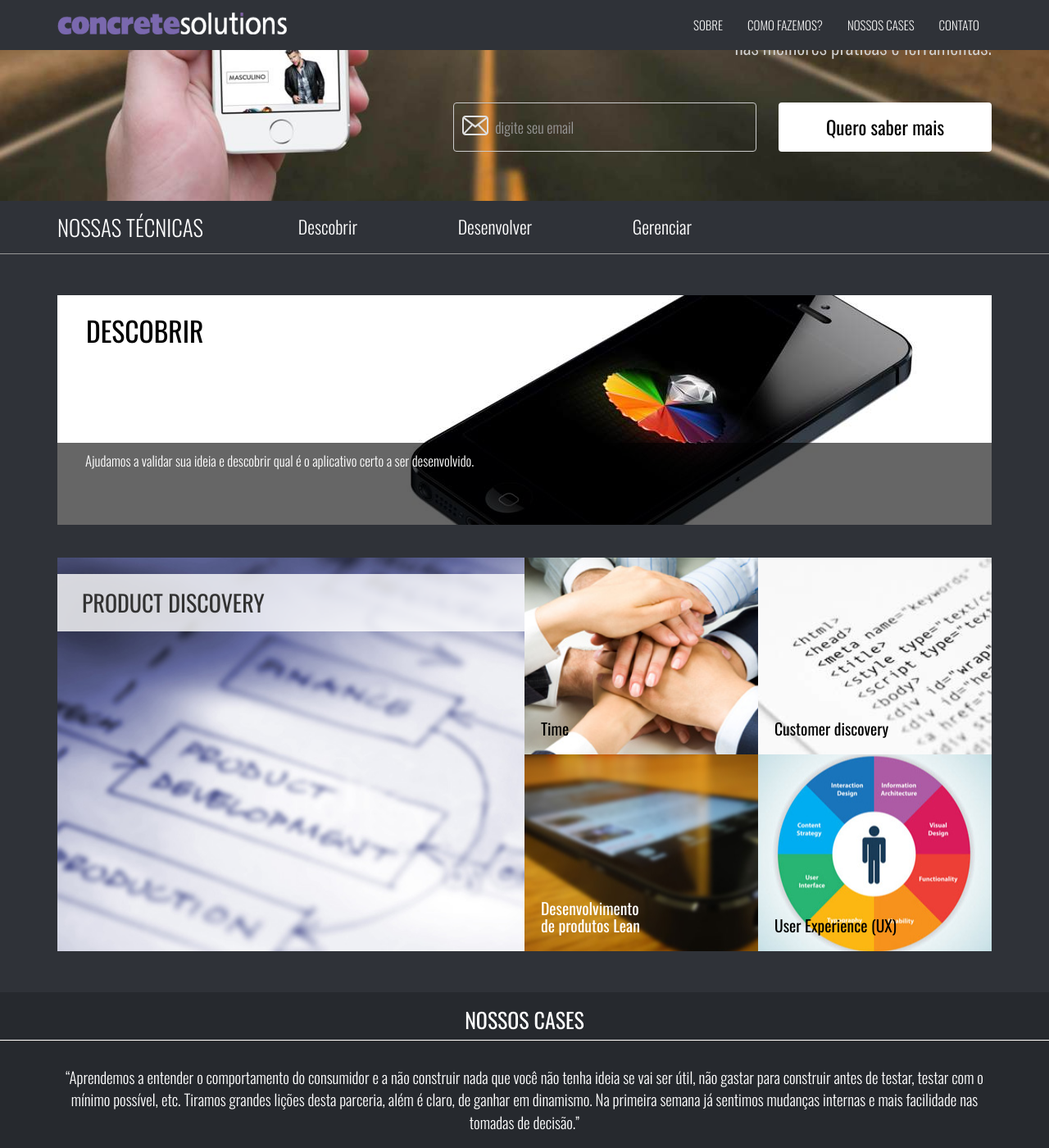
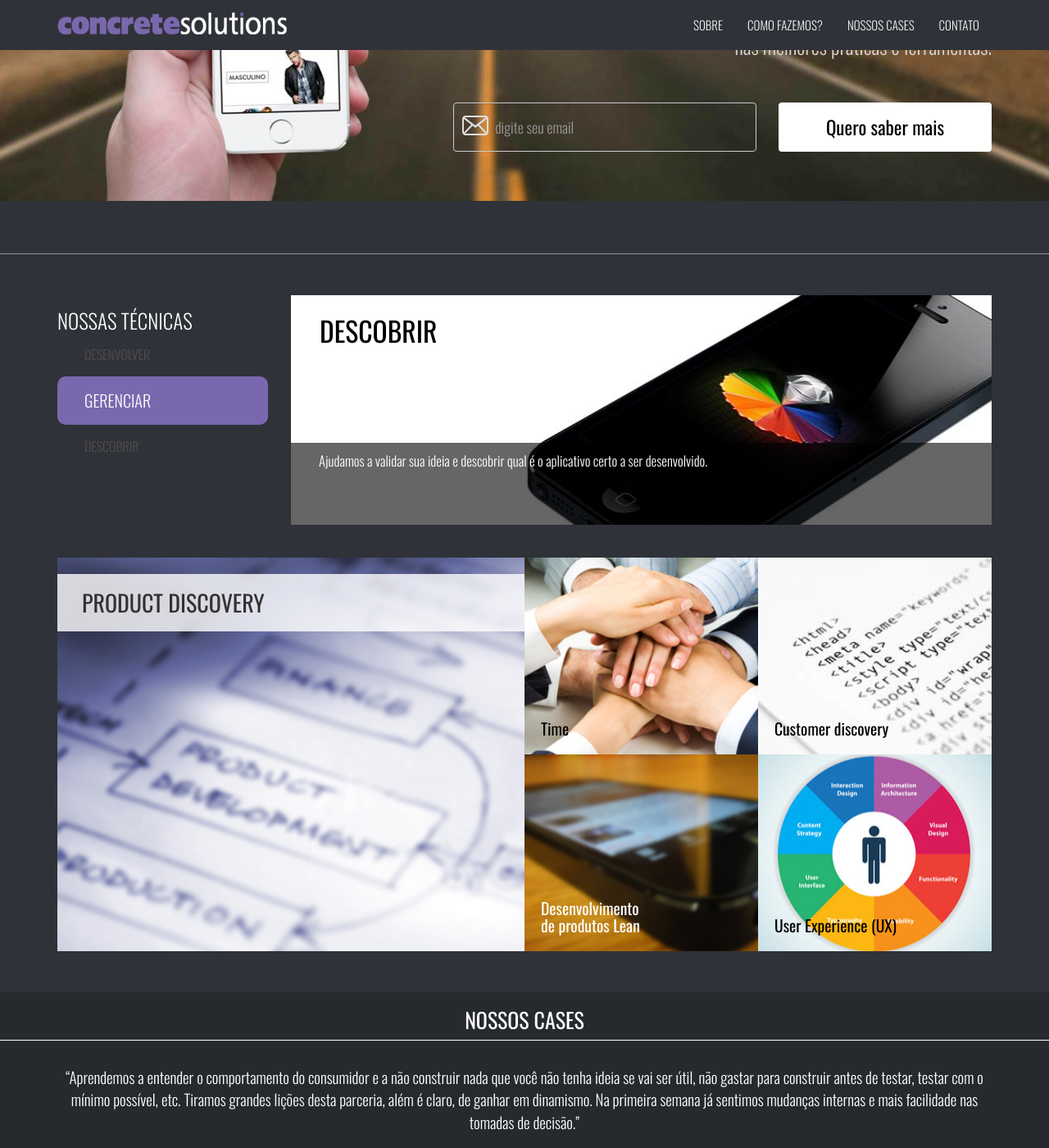
Before and after one commit to cs-lyra/concretesolutions.github.io, a Jekyll site: the page built from mobile/index.html, in a window 1280 px wide and 1400 px high, scrolled down 270 px. Shown: the whole window at 82% size. Built offline with Jekyll 4.4.1, drawn with Linux system fonts in a browser that asks for light colours; Markdown is read by kramdown in place of the engine named in the settings.

Commit message:
otimizando JavaScript e menu

```diff
--- a/css/style-mobile.css
+++ b/css/style-mobile.css
@@ -49,7 +49,7 @@ body {
 .title{text-transform: uppercase;}
 .no-margin{margin-top: 0 !important;}
 #conteudo{margin-bottom:50px; }
-.text-title{font-size: 27px; text-transform: uppercase; float: left; padding:13px 50px 13px 0;}
+.text-title{font-size: 25px; text-transform: uppercase; float: left; padding:13px 50px 13px 0;}
 /* ---------- Header ----------------*/
 .navbar-inverse {
 	background-color:#2f3238 !important;
@@ -145,10 +145,44 @@ input{outline: none !important;}
 /*----------------- Como fazemos -------------*/
 .banner-master{
 	height:280px;
-	width: 100%;
+	width: 75%;
 	margin-bottom:40px;
 	position: relative;
+	float: right;
 }
+#menu{
+	height:280px;
+	width: 25%;
+	position: relative;
+	float: left;
+}
+#menu li>a {
+	text-transform: uppercase;
+	position: relative;
+	display: block;
+	padding: 15px 33px;
+	font-family: "Oswald";
+	font-size: 16px;
+	color: #534E4E !important;
+}
+
+
+#menu li.active{
+	width: 90%;
+  -moz-border-radius-topleft: 10px;
+  -moz-border-radius-topright: 10px;
+  -moz-border-radius-bottomright: 10px;
+  -moz-border-radius-bottomleft: 10px;
+  -webkit-border-radius: 10px 10px 10px 10px;
+  border-radius: 10px 10px 10px 10px;
+  background-color: #7A68AE !important;
+}
+
+#menu li.active>a {
+	font-size: 20px;
+	color: #fff !important;
+}
+
 .banner-master .title{ margin: 20px 0 0 30px !important; padding: 5px; color:#000; font-size: 2.4em; display: inline-block;}
 .banner-master .bloco{
 	background-color: rgba(0,0,0,0.6);
@@ -160,7 +194,7 @@ input{outline: none !important;}
 }
 .banner-master .bloco .text-banner-master{font-size: 1.2em;}
 .view {
-   width: 100%;
+   width: 75%;
    height: 100%;
    position: relative;
    cursor: pointer;
--- a/js/mobile.js
+++ b/js/mobile.js
@@ -1,49 +1,25 @@
 $(document).ready(function(){
   $("#conteudo").load("descobrir.html");
-  $("#btn-descobrir").click(function(evento){
+
+  $(".JS-scrollMenu").click(function(evento){
     evento.preventDefault();
-    $("#conteudo").load("descobrir.html");
+    var link = $(this).attr("href");
+    var related_div = $(this).attr("related-div");
+    $(".JS-banner").hide();
+    $(related_div).show();
+
+    $('#scrollingMenu li:first').animate({'opacity':0}, 0, function () {
+      $(this).appendTo($('#scrollingMenu')).css('opacity', 1);
+    });
+    $('#scrollingMenu li').removeClass('active');
+    $('#scrollingMenu li:nth-child(2)').addClass('active');
+    $("#conteudo").load(link);
   });
 
-  $("#btn-desenvolver").click(function(evento){
+  $(".JS-depoimento").click(function(evento) {
     evento.preventDefault();
-    $("#conteudo").load("desenvolver.html");
-  });
-
-  $("#btn-gerenciar").click(function(evento){
-    evento.preventDefault();
-    $("#conteudo").load("gerenciar.html");
+    $(".JS-depoimentoTexto").hide();
+    div_id = $(this).attr("related-div");
+    $(div_id).show();
   });
 });
-
-// script ocultar e exebir
-//declaração do Array, com tamanho 5(elementos)
-arDivs = new Array(4);
-
-arDivs[0] = "div1";
-arDivs[1] = "div2";
-arDivs[2] = "div3";
-arDivs[3] = "div4";
-
-function ExibirOcultarDivs(id) {
-   var div;
-   for (var i = 0; i < 5; i++) {
-       div = document.getElementById(arDivs[i]);
-       if (div.id == id) {
-           div.style.display = 'block';
-       }
-       else {
-           div.style.display = 'none';
-       }
-   }
-}
-
-$(function(){
-	$("#carrossel").jCarouselLite({
-			btnPrev : '.prev',
-			btnNext : '.next',
-			auto    : 4000,
-			speed   : 3000,
-			visible : 4
-	});
-});
--- a/mobile/descobrir.html
+++ b/mobile/descobrir.html
@@ -1,14 +1,5 @@
+
 <section id="descobrir">
-      <div class="container">
-        <div class="banner-master" id="banner-descobrir">
-          <h3 class="title">Descobrir</h3>
-          <div class="bloco">
-              <p class="text-banner-master">
-               Ajudamos a validar sua ideia e descobrir qual é o aplicativo certo a ser desenvolvido.
-              </p>
-          </div>
-        </div>
-
   <div class="row">
     <div class="view col-md-6 item-1">
       <h1>Product Discovery</h1>
@@ -53,5 +44,4 @@
       </div>
     </div>
   </div>
-      </div>
 </section>
--- a/mobile/index.html
+++ b/mobile/index.html
@@ -29,18 +29,40 @@ is_index: true
 </section>
 <section id="how-we-do">
   <header class="secondary-menu">
-    <div class="container">
-      <nav>
+  </header>
+  <div class="container">
+    <div id="menu">
+      <ul id="scrollingMenu" class="navbar-link">
         <span class="text-title">Nossas Técnicas</span>
-        <ul class="nav navbar-nav navbar-link">
-          <li><a id="btn-descobrir" href="#descobrir">Descobrir</a></li>
-          <li><a id="btn-desenvolver" href="#desenvolver">Desenvolver</a></li>
-          <li><a id="btn-gerenciar" href="#gerenciar">Gerenciar</a></li>
-        </ul>
-      </nav>
+        <li><a related-div="#banner-desenvolver" href="desenvolver.html" class="JS-scrollMenu">Desenvolver</a></li>
+        <li class="active"><a related-div="#banner-gerenciar" href="gerenciar.html" class="JS-scrollMenu">Gerenciar</a></li>
+        <li><a related-div="#banner-descobrir" href="descobrir.html" class="JS-scrollMenu">Descobrir</a></li>
+      </ul>
     </div>
-  </header>
-  <div id="conteudo"></div>
+    <div class="banner-master JS-banner" id="banner-descobrir" style="display: block">
+      <h3 class="title">Descobrir</h3>
+      <div class="bloco">
+          <p class="text-banner-master">
+           Ajudamos a validar sua ideia e descobrir qual é o aplicativo certo a ser desenvolvido.
+          </p>
+      </div>
+    </div>
+    <div class="banner-master JS-banner" id="banner-desenvolver" style="display: none">
+      <h3 class="title">Desenvolver</h3>
+      <div class="bloco">
+          <p class="text-banner-master">Desenvolvemos seu aplicativo do jeito certo: com times ágeis e práticas de desenvolvimento utilizadas no Vale do Silício.</p>
+      </div>
+    </div>
+    <div class="banner-master JS-banner" id="banner-gerenciar" style="display: none">
+      <h3 class="title">Gerenciar</h3>
+      <div class="bloco">
+          <p class="text-banner-master">
+          Cuidamos do seu aplicativo, monitorando métricas e iterando as melhores soluções.
+          </p>
+      </div>
+    </div>
+    <div id="conteudo"></div>
+  </div>
 </section>
 <section id="cases" class="content-cases">
   <header>
@@ -49,24 +71,28 @@ is_index: true
     </div>
   </header>
   <div class="depoimento">
-    <div class="container" id="div1" style="display:block;">
+    <div class="container JS-depoimentoTexto" id="divMontacasa" style="display:block;">
       <p>“Aprendemos a entender o comportamento do consumidor e a não construir nada que você não tenha ideia se vai ser útil, não gastar para construir antes de testar, testar com o mínimo possível, etc. Tiramos grandes lições desta parceria, além é claro, de ganhar em dinamismo. Na primeira semana já sentimos mudanças internas e mais facilidade nas tomadas de decisão.”</p>
       <p class="autor">Caroline Dias, CEO do Montacasa</p>
     </div>
 
-    <div class="container" id="div2" style="display:none;">
+    <div class="container JS-depoimentoTexto" id="divDafiti" style="display:none;">
       <p>“A Concrete Solutions teve que compreender o cenário em que estávamos e enfrentar um nível de exigência muito alto dos sócios. Adotamos, então, um modelo de discussões frequentes de usabilidade, técnica e prioridades, envolvendo toda a equipe de TI e marketing. Em toda a minha vida profissional nunca tive algo tão agressivo e de resultados tão concretos nas mãos. Nosso grau de satisfação com o resultado é muito bom”.</p>
       <p class="autor">Roberto Heingst, gerente de TI da Dafiti.</p>
+    </div>
+    <div class="container JS-depoimentoTexto" id="divTricae" style="display:none;">
+      <p>“Quando percebemos uma tendência de aumento das visitas no nosso site via celular, entendemos que era preciso fazer um aplicativo para otimizar a experiência do usuário e gerar mais leads. Conhecemos a Concrete Solutions em abril, fechamos negócio em maio e em agosto lançamos nossos aplicativos para Android e iOS. Acredito que a expertise do time, que é bastante sólido e conhece bem o negócio de e-commerce, gerou uma grande agilidade, que foi essencial para o projeto. Recomendo.”</p>
+      <p class="autor">Caio Motta, Founder da Tricae.</p>
     </div>
   </div>
   <div class="container">
     <div class="fixed-bar">
       <!-- Elastislide Carousel -->
       <ul id="carousel" class="elastislide-list">
-        <li><a onClick = "ExibirOcultarDivs('div1')" id="montacasa"><img src="/img/montacasa-logo.png" alt="image01" /></a></li>
-        <li><a onClick = "ExibirOcultarDivs('div2')" id="dafiti"><img src="/img/dafiti-logo.png" alt="Dafiti" /></a></li>
+        <li><a related-div="#divMontacasa" class="JS-depoimento"><img src="/img/montacasa-logo.png" alt="Montacasa" /></a></li>
+        <li><a related-div="#divDafiti" class="JS-depoimento"><img src="/img/dafiti-logo.png" alt="Dafiti" /></a></li>
+        <li><a related-div="#divTricae" class="JS-depoimento"><img src="/img/tricae-logo.png" alt="Tricae" /></a></li>
         <li><a><img src="/img/kanui-logo.png" alt="Kanui" /></a></li>
-        <li><a><img src="/img/tricae-logo.png" alt="Tricae" /></a></li>
         <li><a><img src="/img/dufry-logo.png" alt="Dufry" /></a></li>
         <li><a><img src="/img/comprafacil-logo.png" alt="Compra Facil" /></a></li>
       </ul>
```
Also changed, not shown: mobile/desenvolver.html (+0 -9 lines), mobile/gerenciar.html (+0 -11 lines). Lines whose indentation alone changed are shown as unchanged.
